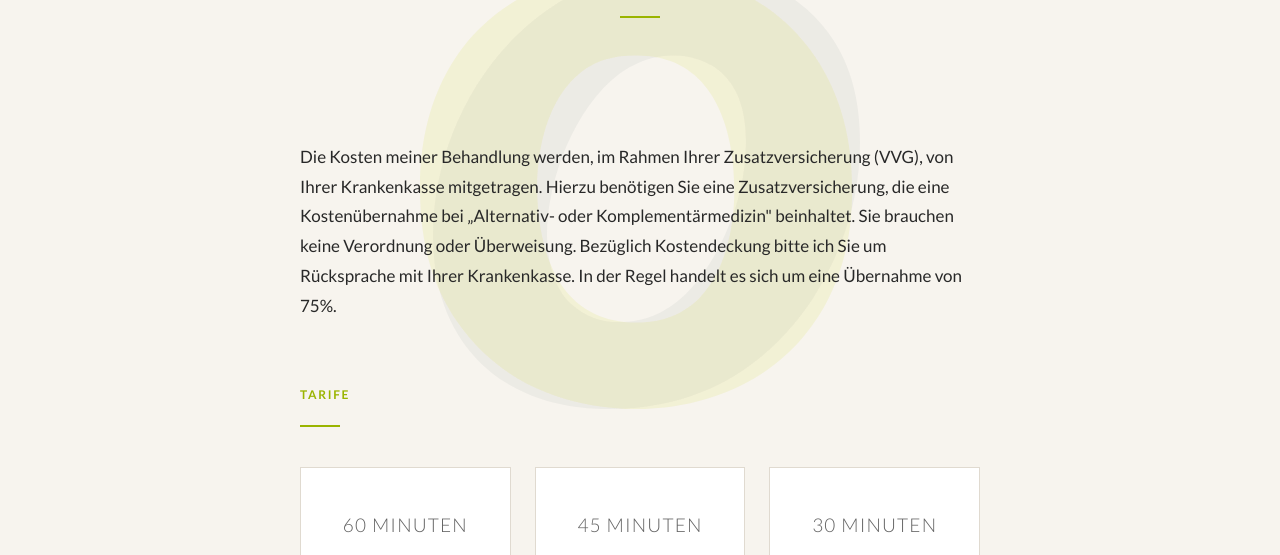
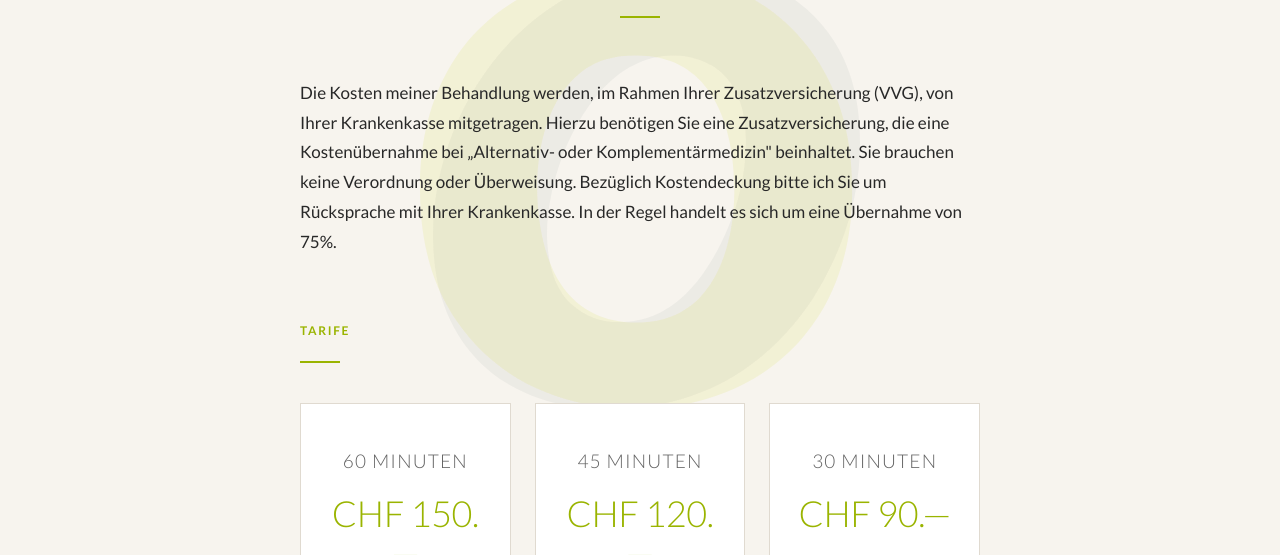
Before and after one commit to elias000000000/beweggrund, an Astro site: page /krankenkasse in a window 1280 px wide. Shown: the part 211-766 px from the top of the page. Built offline with nearby package versions, Linux system fonts and the light colour scheme; Astro itself is replaced by a stand-in of ours.

Commit message:
Change padding style in krankenkasse.astro

```diff
--- a/src/pages/krankenkasse.astro
+++ b/src/pages/krankenkasse.astro
@@ -17,7 +17,7 @@ import BaseLayout from '../layouts/BaseLayout.astro';
   </div>
 
   <!-- ─── Content ──────────────────────────── -->
-  <section style="padding: var(--s16) 0 var(--s24);">
+  <section style="padding: var(--s0) 0 var(--s24);">
     <div class="container container--narrow">
 
       <!-- Krankenkasse Text -->
```
